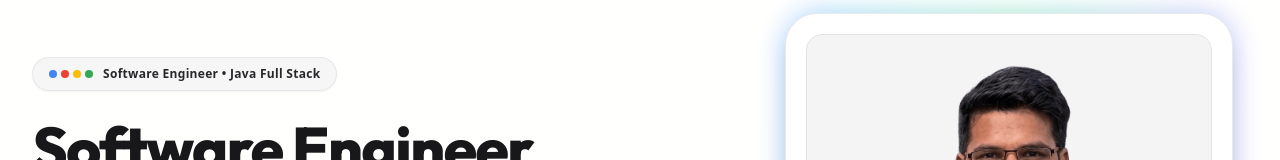
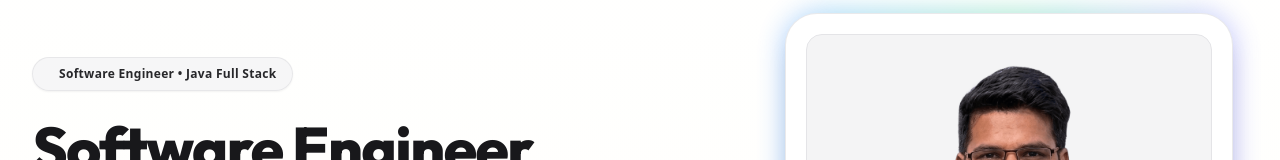
Before and after one commit to aveshmaurya/avesh-portfolio, a React (Vite) app: page / in a window 1280 px wide. Shown: the part 131-291 px from the top of the page. Built offline with nearby package versions, Linux system fonts and the light colour scheme.

Commit message:
Update something like

```diff
--- a/src/components/Hero.tsx
+++ b/src/components/Hero.tsx
@@ -49,10 +49,7 @@ export const Hero: React.FC<HeroProps> = ({ onNavigate, onOpenResume }) => {
             {/* Google One style Pill Badge with 4 Google Accent Colors */}
             <div className="inline-flex items-center gap-2.5 px-4 py-2 rounded-full bg-zinc-100/80 dark:bg-zinc-900/90 border border-zinc-200/80 dark:border-zinc-800 text-xs font-bold text-zinc-800 dark:text-zinc-200 shadow-xs">
               <div className="flex items-center gap-1">
-                <span className="w-2 h-2 rounded-full bg-[#4285F4]" /> {/* Google Blue */}
-                <span className="w-2 h-2 rounded-full bg-[#EA4335]" /> {/* Google Red */}
-                <span className="w-2 h-2 rounded-full bg-[#FBBC05]" /> {/* Google Yellow */}
-                <span className="w-2 h-2 rounded-full bg-[#34A853]" /> {/* Google Green */}
+
               </div>
               <span className="tracking-wide">Software Engineer • Java Full Stack</span>
             </div>
```
